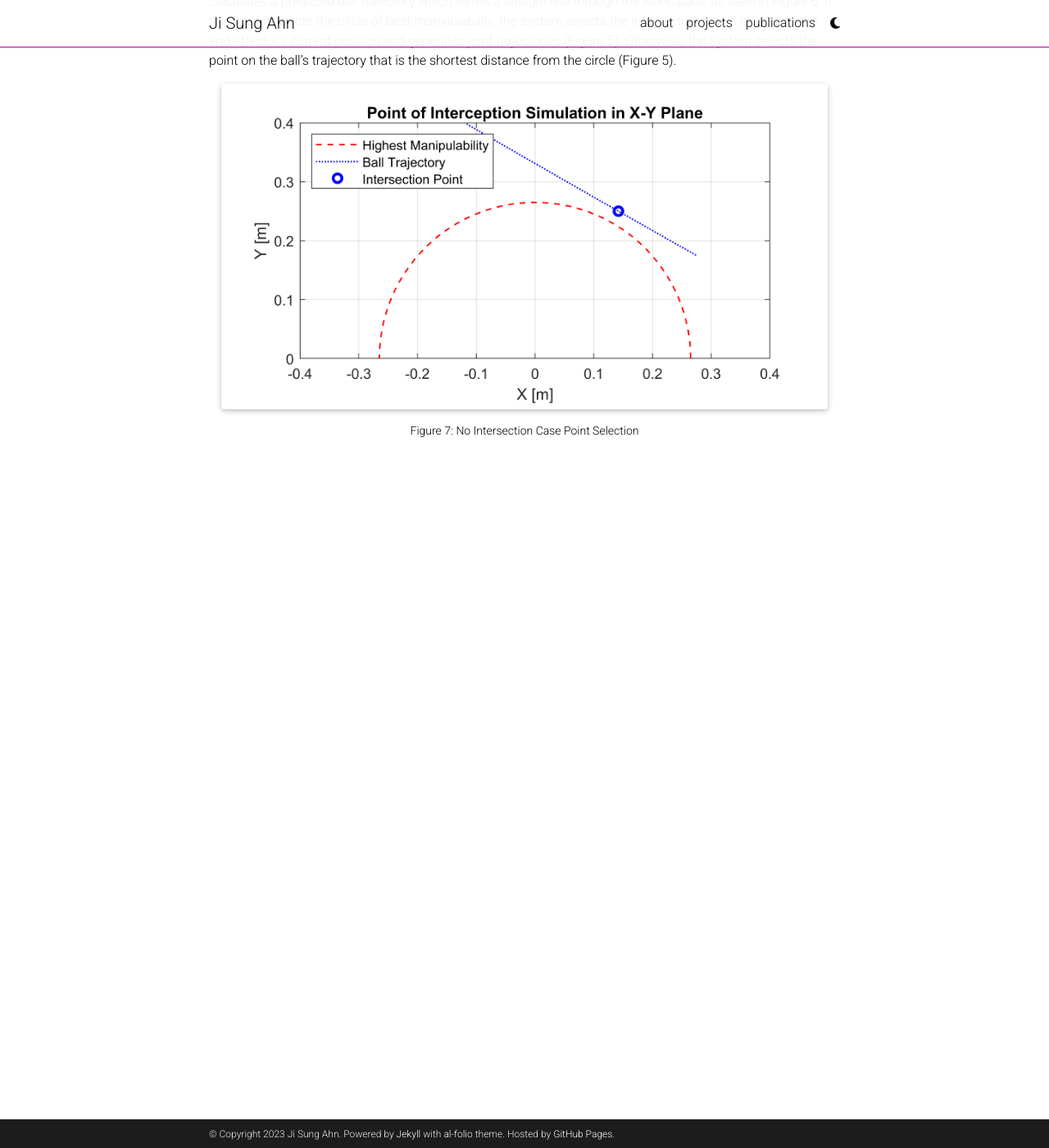
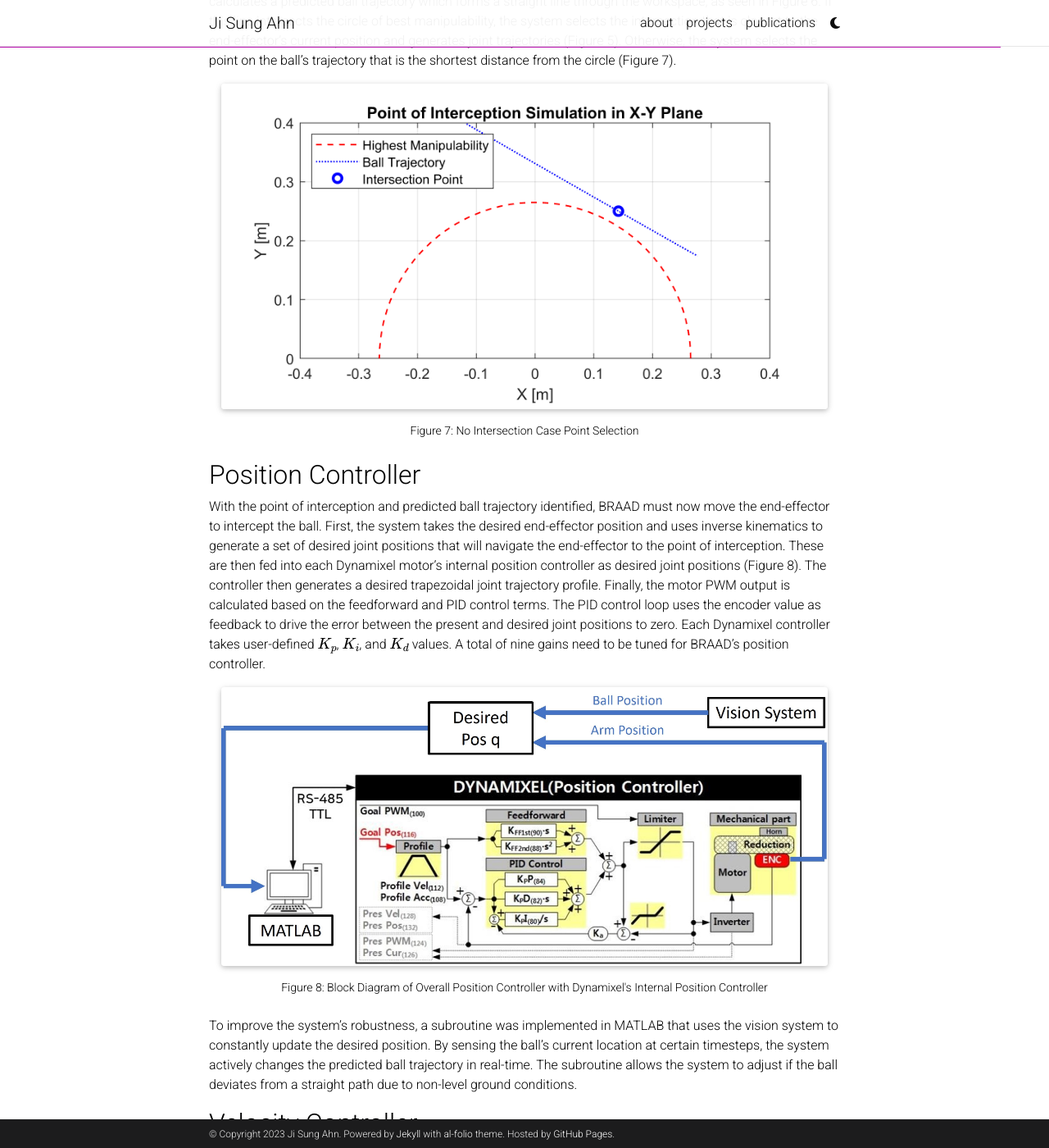
Before and after one commit to jisungahn10/jisungahn10.github.io, a Jekyll site: the page built from _projects/braad.md, in a window 1280 px wide and 1400 px high, scrolled down 7845 px. Shown: the whole window at 82% size. Built offline with Jekyll 4.4.1, drawn with Linux system fonts in a browser that asks for light colours; full-size pictures stand in for the smaller copies a plugin makes; comment, search, counter and statistics services are not loaded; a style sheet for code colours, icons or effects is not loaded; some of the changed text lies outside the part shown.

Commit message:
updates to project braad

```diff
--- a/_projects/braad.md
+++ b/_projects/braad.md
@@ -178,7 +178,7 @@
     Figure 6: Ball Trajectory Prediction
 </div>
 
-To generate the ball's predicted trajectory, the vision system captures the most recent 5 frames and determines the ball's X-Y position, direction, and speed in the global frame. From these data points, the system calculates a predicted ball trajectory which forms a straight line through the workspace, as seen in Figure 6. If this line intersects the circle of best manipulability, the system selects the intersection that is closest to the end-effector's current position and generates joint trajectories (Figure 5). Otherwise, the system selects the point on the ball's trajectory that is the shortest distance from the circle (Figure 5).
+To generate the ball's predicted trajectory, the vision system captures the most recent 5 frames and determines the ball's X-Y position, direction, and speed in the global frame. From these data points, the system calculates a predicted ball trajectory which forms a straight line through the workspace, as seen in Figure 6. If this line intersects the circle of best manipulability, the system selects the intersection that is closest to the end-effector's current position and generates joint trajectories (Figure 5). Otherwise, the system selects the point on the ball's trajectory that is the shortest distance from the circle (Figure 7).
 
 <div class="col-sm mt-3 mt-md-0">
     {% include figure.html path="assets/braad/img/matlabinterception2.png" title="interception 2" class="img-fluid rounded z-depth-1" %}
@@ -186,3 +186,22 @@
 <div class="caption">
     Figure 7: No Intersection Case Point Selection
 </div>
+
+## Position Controller
+With the point of interception and predicted ball trajectory identified, BRAAD must now move the end-effector to intercept the ball. First, the system takes the desired end-effector position and uses inverse kinematics to generate a set of desired joint positions that will navigate the end-effector to the point of interception. These are then fed into each Dynamixel motor's internal position controller as desired joint positions (Figure 8). The controller then generates a desired trapezoidal joint trajectory profile. Finally, the motor PWM output is calculated based on the feedforward and PID control terms. The PID control loop uses the encoder value as feedback to drive the error between the present and desired joint positions to zero. Each Dynamixel controller takes user-defined $$K_p$$, $$K_i$$, and $$K_d$$ values. A total of nine gains need to be tuned for BRAAD's position controller.
+
+<div class="col-sm mt-3 mt-md-0">
+    {% include figure.html path="assets/braad/img/controllerpos1.jpg" title="pos controller" class="img-fluid rounded z-depth-1" %}
+</div>
+<div class="caption">
+    Figure 8: Block Diagram of Overall Position Controller with Dynamixel's Internal Position Controller
+</div>
+
+To improve the system's robustness, a subroutine was implemented in MATLAB that uses the vision system to constantly update the desired position. By sensing the ball's current location at certain timesteps, the system actively changes the predicted ball trajectory in real-time. The subroutine  allows the system to adjust if the ball deviates from a straight path due to non-level ground conditions.
+
+## Velocity Controller
+Once the point of interception is reached, the robot must then establish controlled contact with the ball. This requires the end-effector to be moving at the same velocity as the ball at the moment of contact to prevent it from bouncing off. Since the ball's predicted trajectory is known, the end-effector can be commanded to move along that path until it reaches the edge of its workspace. However, since the arm is at rest, it is difficult to time the acceleration to match the ball's velocity precisely.
+
+To assist with contact timing, the vision system subroutine is used again. This time, the ball's present location is compared to the end-effector's current location, which is found using forward kinematics. When the ball is a certain distance away, the velocity controller is activated. This threshold distance is calculated using the magnitude of the ball's velocity to grant the end-effector just enough distance to accelerate to the desired velocity. A user-defined time $t_accel$ determines the overall time for acceleration.
+
+The velocity controller shown in Fig. \ref{fig:controllervel} use the inverse Jacobian to calculate the desired joint velocities:
```
Also changed, not shown: assets/braad/img/controllerpos1.jpg (added), assets/braad/img/controllervel1.jpg (added).
